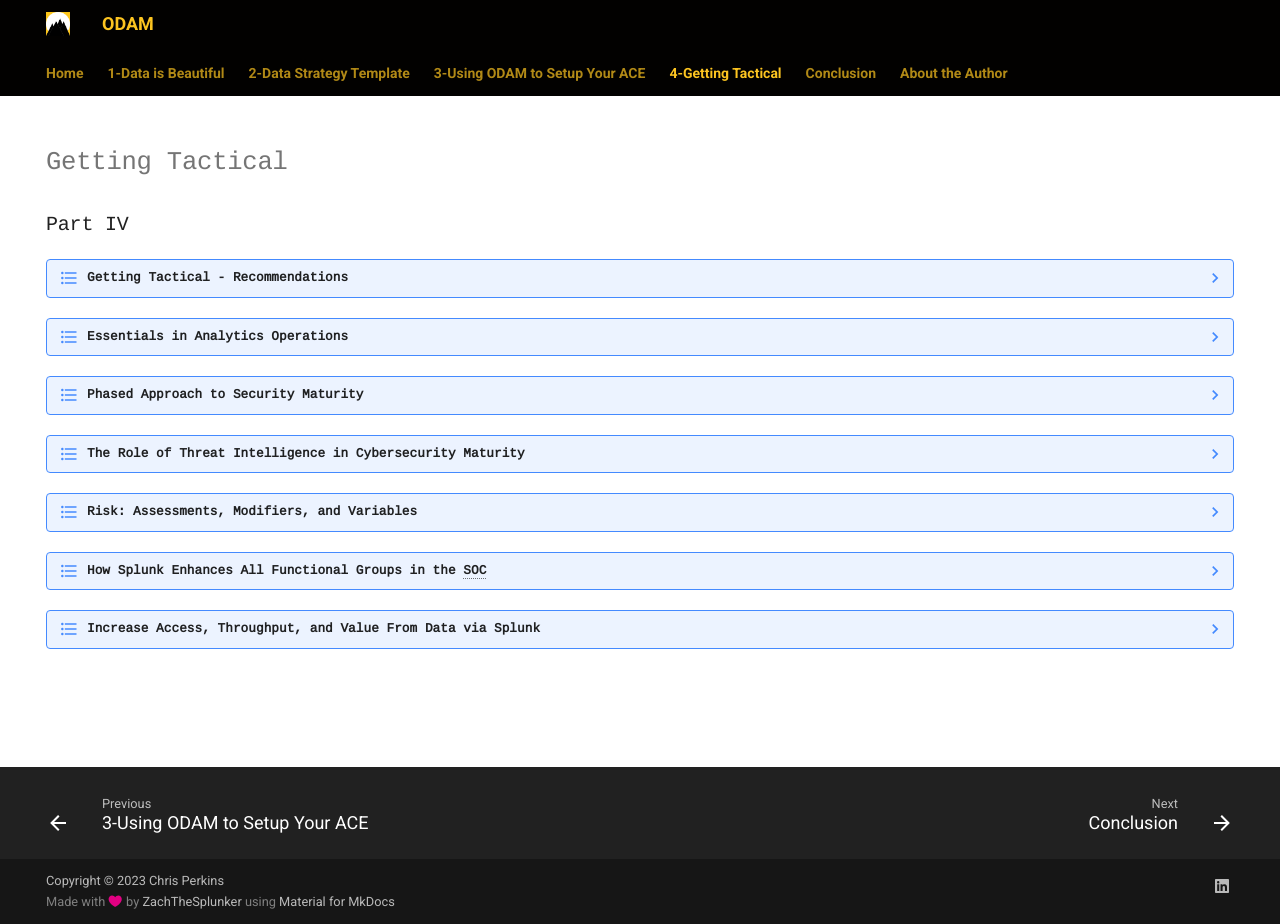
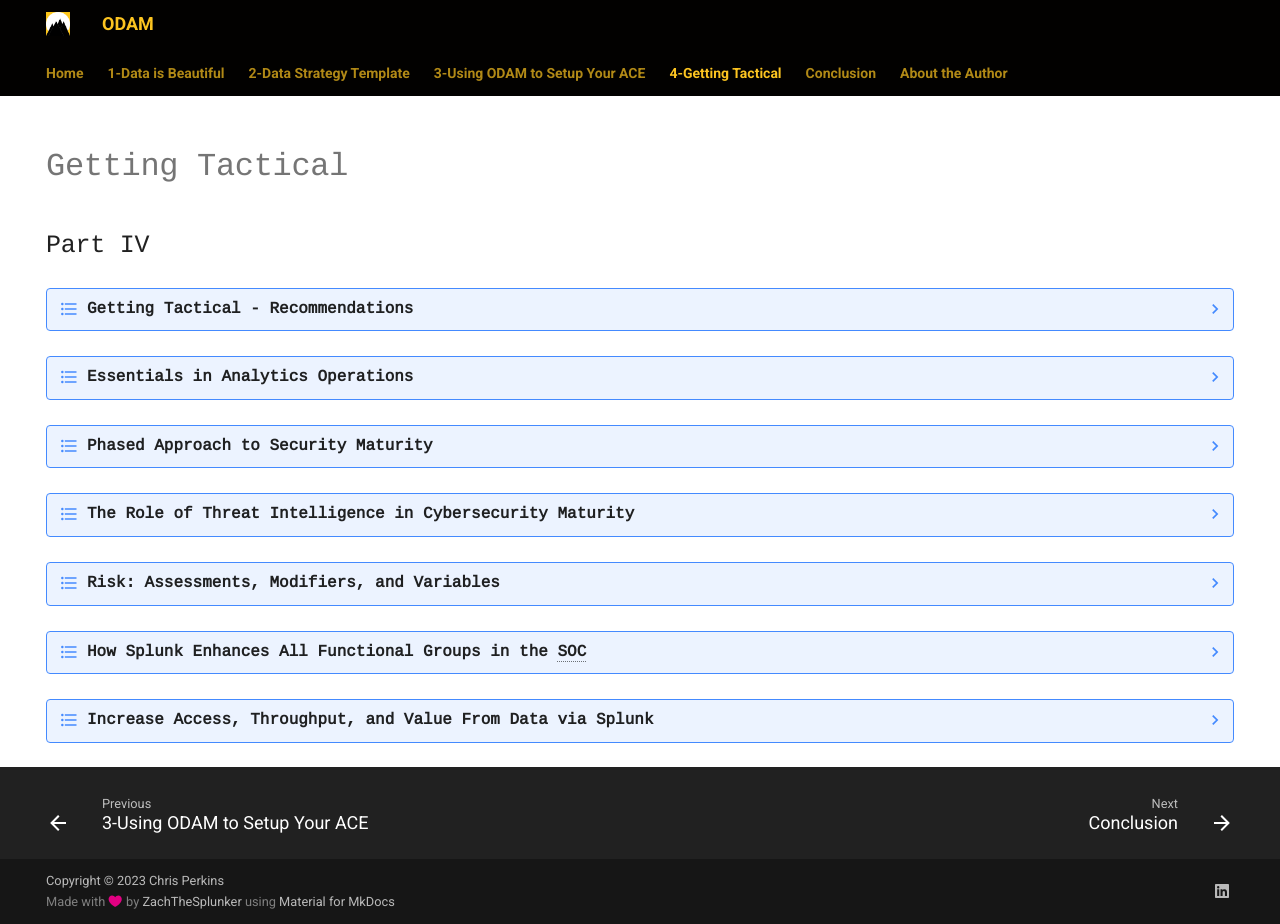
Before and after one commit to ZachChristensen28/odam-community, an MkDocs documentation site: the page built from docs/getting-tactical/index.md, in a window 1280 px wide and 924 px high. Built offline with MkDocs 1.6.1 and Material for MkDocs 9.7.7, drawn with Linux system fonts in a browser that asks for light colours.

Commit message:
updated font size to larger
Signed-off-by: Zachary Christensen <zchristensen@splunk.com>

```diff
--- a/docs/stylesheets/extra.css
+++ b/docs/stylesheets/extra.css
@@ -13,8 +13,9 @@
     font-family: "odam-LiberationMono";
 }
 
-.md-typeset {
-    font-size: .64rem;
+.md-typeset .admonition,
+.md-typeset details {
+    font-size: .8rem
 }
 
 [data-md-color-scheme="odam-light"] {
```
